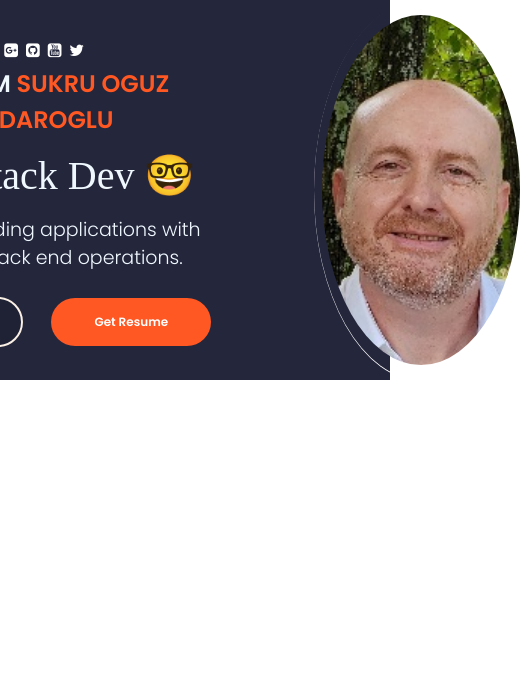
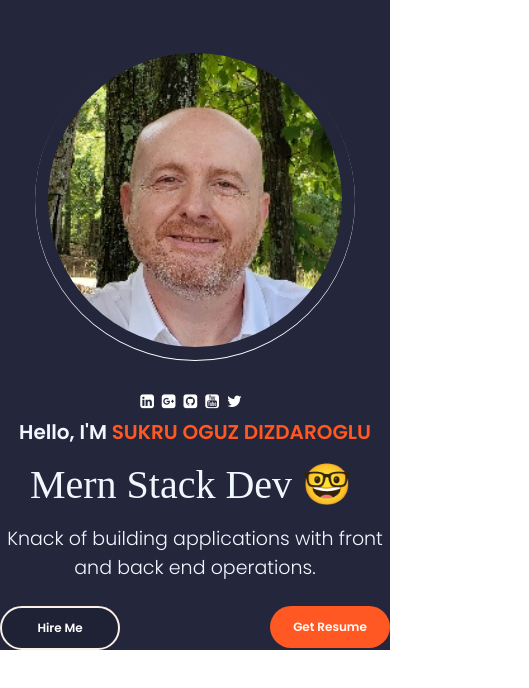
Before and after one commit to SODIZDAROGLU/portfolio1, a React (Create React App) app in the folder portfolio-site/: page / in a window 390 px wide. Shown: the top 688 px of the page, 529 px wide, since content can reach past the window. Built offline with nearby package versions, Linux system fonts and the light colour scheme; a web font is replaced by a local one.

Commit message:
adding css

```diff
--- a/portfolio-site/src/PortfolioContainer/Home/Profile.css
+++ b/portfolio-site/src/PortfolioContainer/Home/Profile.css
@@ -81,6 +81,7 @@
     transition: 1s ease-out;
 }
 
+
 .colz .colz-icon i{
     color: white;
     padding: 8px;
@@ -90,3 +91,66 @@
 .colz .colz-icon i:hover{
     transform: scale(1.5);
 }
+
+/* ipad pro */
+@media screen and (max-width:1110px){
+    .profile-picture{
+        margin: 0 0px 0 80px;
+    }
+
+    .profile-details-name{
+        font-size: 20px;
+    }
+
+    .profile-details-role .primary-text{
+        font-size: 12px;
+    }
+
+    .profile-options .btn{
+        width: 120px;
+        padding: 11px 0;
+        z-index: 700;
+    }
+}
+
+@media screen and (max-width:910px){
+    .profile-picture{
+        height: 320px;
+        width: 320px;
+        margin: 0 0 0 4px;
+    }
+}
+
+@media screen and (max-width:810px){
+     .profile-picture{
+         margin: 0 !important;
+     }
+     .profile-parent{
+         flex-direction: column-reverse;
+         margin: 40px 0 0 0;
+     }
+     .profile-options{
+         display: flex;
+         justify-content: space-between;
+     }
+     .profile-details{
+         margin: 25px 0 0 ;
+     }
+     .profile-options .highlighted-btn{
+         margin: 0 !important;
+     }
+     .profile-options,
+     .profile-details-role{
+         text-align: center;
+     }
+     @media screen and (max-width:375px){
+         .profile-picture{
+             height: 275px;
+             width: 275;
+             margin-top: -90px;
+         }
+         .profile-details{
+             width: 90%;
+         }
+     }
+}
```
Also changed, not shown: portfolio-site/src/PortfolioContainer/Home/Footer/Footer.js (added, +10 -0 lines), portfolio-site/src/PortfolioContainer/Home/Footer/Footer.css (added).
